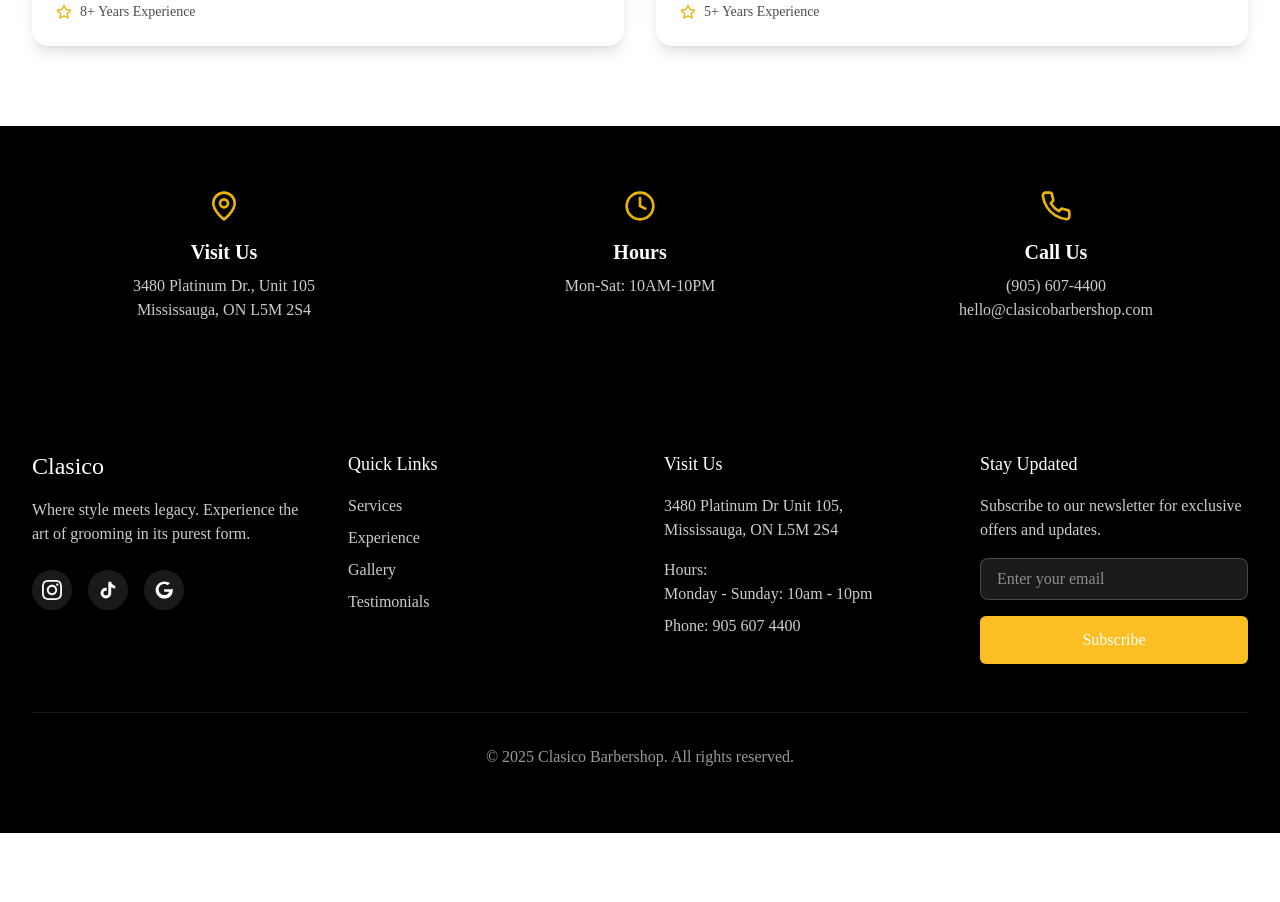
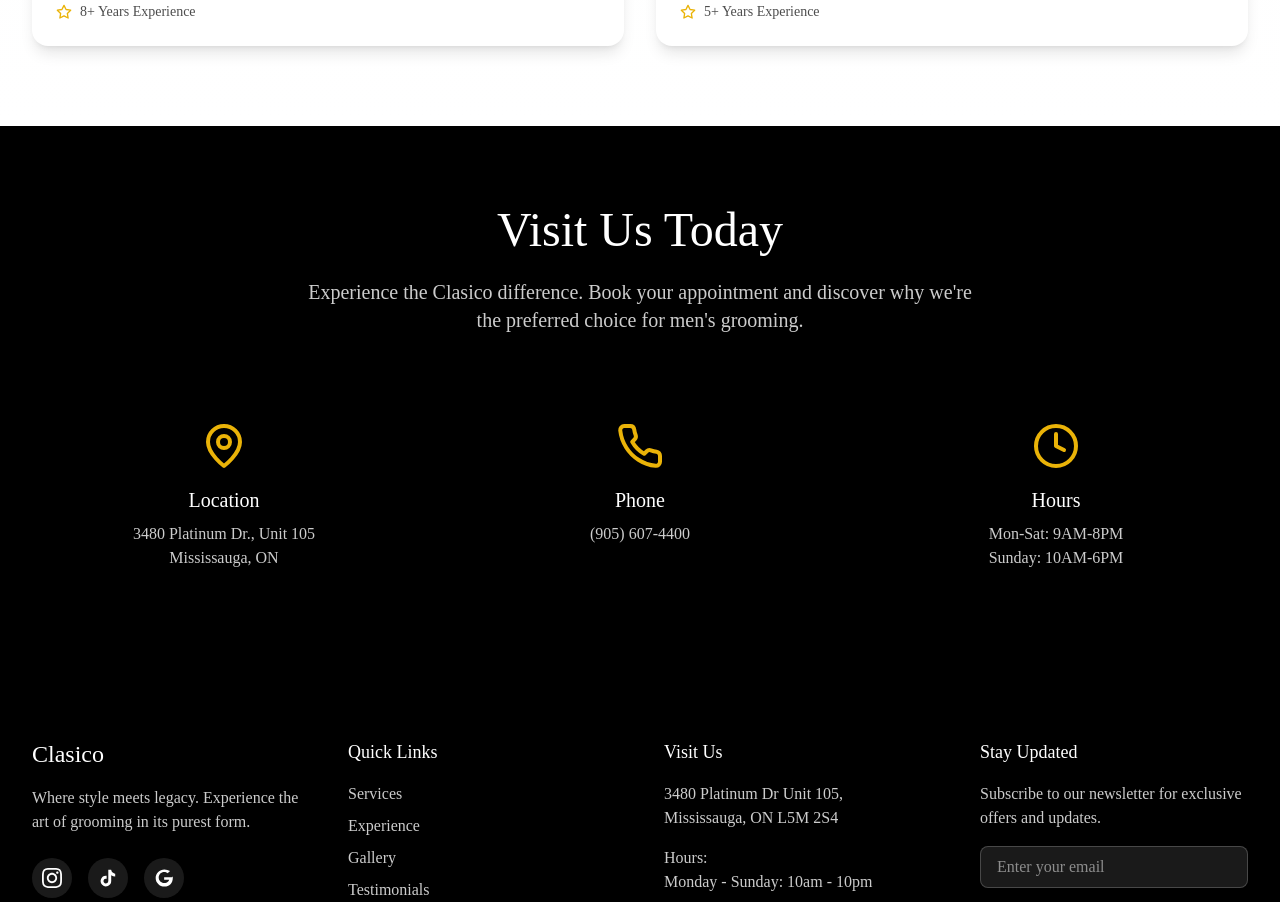
Before and after one commit to AliSabah22/Clasico-Final, a Next.js app: page /about in a window 1280 px wide. Shown: the part 3220-4122 px from the top of the page. Before the commit the page ends 4053 px from the top, so only its background shows below. Built offline with nearby package versions, Linux system fonts and the light colour scheme.

Commit message:
FIX: Prevent server-side rendering timeouts by converting about and team pages to client components with lazy loading for large team images

```diff
--- a/src/app/about/page.tsx
+++ b/src/app/about/page.tsx
@@ -1,4 +1,6 @@
-import React from "react";
+"use client";
+
+import React, { useState, useEffect } from "react";
 import { Clock, MapPin, Phone, Star } from "lucide-react";
 import Footer from "../../components/Footer";
 
@@ -7,6 +9,16 @@
 export const revalidate = 0;
 
 export default function AboutPage() {
+  const [imagesLoaded, setImagesLoaded] = useState(false);
+
+  useEffect(() => {
+    // Simulate loading delay to prevent SSR issues
+    const timer = setTimeout(() => {
+      setImagesLoaded(true);
+    }, 100);
+    return () => clearTimeout(timer);
+  }, []);
+
   const teamMembers = [
       {
     name: "Nemar",
@@ -99,10 +111,12 @@
             </div>
 
             <div className="relative aspect-video rounded-2xl overflow-hidden shadow-2xl animate-fade-in-right">
+              {imagesLoaded && (
                 <img
                   src="/team/team.jpeg"
                   alt="Clasico Barbershop Interior"
                   className="absolute inset-0 w-full h-full object-cover"
+                  loading="lazy"
                   onError={(e) => {
                     console.error('Failed to load team group image');
                     e.currentTarget.style.display = 'none';
@@ -111,6 +125,7 @@
                     console.log('Successfully loaded team group image');
                   }}
                 />
+              )}
               <div className="absolute inset-0 bg-gradient-to-t from-black/30 to-transparent" />
             </div>
           </div>
@@ -177,10 +192,12 @@
                 style={{ animationDelay: `${index * 0.2}s` }}
               >
                 <div className="relative h-[32rem]">
+                  {imagesLoaded && (
                     <img
                       src={member.image}
                       alt={member.name}
                       className="absolute inset-0 w-full h-full object-cover object-top"
+                      loading="lazy"
                       onError={(e) => {
                         console.error(`Failed to load team member image: ${member.image}`);
                         e.currentTarget.style.display = 'none';
@@ -189,6 +206,7 @@
                         console.log(`Successfully loaded team member image: ${member.image}`);
                       }}
                     />
+                  )}
                   <div className="absolute inset-0 bg-gradient-to-t from-black/60 via-transparent to-transparent" />
                 </div>
                 <div className="p-6">
@@ -207,24 +225,33 @@
         </div>
       </section>
 
-      {/* Contact Info Section */}
-      <section className="py-16 bg-black text-white">
+      {/* Contact Information */}
+      <section className="py-20 bg-black text-white">
         <div className="container-custom">
-          <div className="grid md:grid-cols-3 gap-8 text-center">
-            <div className="flex flex-col items-center">
-              <MapPin className="w-8 h-8 text-yellow-500 mb-4" />
-              <h3 className="text-xl font-semibold mb-2">Visit Us</h3>
-              <p className="text-white/80">3480 Platinum Dr., Unit 105<br />Mississauga, ON L5M 2S4</p>
+          <div className="text-center mb-16">
+            <h2 className="text-4xl md:text-5xl font-display mb-6">
+              Visit Us Today
+            </h2>
+            <p className="text-xl text-white/80 max-w-2xl mx-auto">
+              Experience the Clasico difference. Book your appointment and discover why we're the preferred choice for men's grooming.
+            </p>
           </div>
-            <div className="flex flex-col items-center">
-              <Clock className="w-8 h-8 text-yellow-500 mb-4" />
-              <h3 className="text-xl font-semibold mb-2">Hours</h3>
-              <p className="text-white/80">Mon-Sat: 10AM-10PM</p>
+
+          <div className="grid md:grid-cols-3 gap-8">
+            <div className="text-center p-6">
+              <MapPin className="w-12 h-12 text-yellow-500 mx-auto mb-4" />
+              <h3 className="text-xl font-display mb-2">Location</h3>
+              <p className="text-white/80">3480 Platinum Dr., Unit 105<br />Mississauga, ON</p>
             </div>
-            <div className="flex flex-col items-center">
-              <Phone className="w-8 h-8 text-yellow-500 mb-4" />
-              <h3 className="text-xl font-semibold mb-2">Call Us</h3>
-              <p className="text-white/80">(905) 607-4400<br />hello@clasicobarbershop.com</p>
+            <div className="text-center p-6">
+              <Phone className="w-12 h-12 text-yellow-500 mx-auto mb-4" />
+              <h3 className="text-xl font-display mb-2">Phone</h3>
+              <p className="text-white/80">(905) 607-4400</p>
+            </div>
+            <div className="text-center p-6">
+              <Clock className="w-12 h-12 text-yellow-500 mx-auto mb-4" />
+              <h3 className="text-xl font-display mb-2">Hours</h3>
+              <p className="text-white/80">Mon-Sat: 9AM-8PM<br />Sunday: 10AM-6PM</p>
             </div>
           </div>
         </div>
--- a/src/app/team/page.tsx
+++ b/src/app/team/page.tsx
@@ -1,6 +1,6 @@
 "use client";
 
-import React from "react";
+import React, { useState, useEffect } from "react";
 import { Star } from "lucide-react";
 import Navigation from "../../components/Navigation";
 import Footer from "@/components/Footer";
@@ -10,6 +10,16 @@
 export const revalidate = 0;
 
 export default function TeamPage() {
+  const [imagesLoaded, setImagesLoaded] = useState(false);
+
+  useEffect(() => {
+    // Simulate loading delay to prevent SSR issues
+    const timer = setTimeout(() => {
+      setImagesLoaded(true);
+    }, 100);
+    return () => clearTimeout(timer);
+  }, []);
+
   const teamMembers = [
       {
     name: "Nemar",
@@ -60,10 +70,12 @@
                   style={{ animationDelay: `${index * 0.2}s` }}
                 >
                   <div className="relative h-[32rem]">
+                    {imagesLoaded && (
                       <img
                         src={member.image}
                         alt={member.name}
                         className="absolute inset-0 w-full h-full object-cover rounded-full"
+                        loading="lazy"
                         onError={(e) => {
                           console.error(`Failed to load team member image: ${member.image}`);
                           e.currentTarget.style.display = 'none';
@@ -72,6 +84,7 @@
                           console.log(`Successfully loaded team member image: ${member.image}`);
                         }}
                       />
+                    )}
                     <div className="absolute inset-0 bg-gradient-to-t from-black/60 via-transparent to-transparent" />
                   </div>
                   <div className="p-6">
```
Lines whose indentation alone changed are shown as unchanged.
